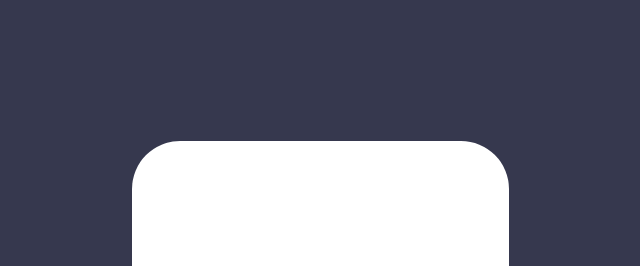
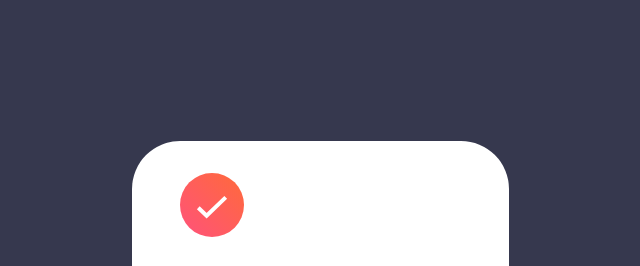
Before and after one commit to jp-rco/page, a plain HTML site: page segunda.html in a window 1280 px wide. Shown: the top 266 px of the page, without its empty margins (342-982 px from the left). Drawn offline with Linux system fonts and the light colour scheme.

Commit message:
fix images

```diff
--- a/styles/styles2.css
+++ b/styles/styles2.css
@@ -30,7 +30,7 @@
         margin-top: 6rem;
         margin-left: 2rem;
         background-position: center;
-        background-image: url("./../assets/icon-success.svg"); /* Reemplaza 'nueva-imagen.svg' con la ruta de tu nueva imagen */
+        background-image: url("./../assets/images/icon-success.svg"); /* Reemplaza 'nueva-imagen.svg' con la ruta de tu nueva imagen */
         background-size: cover;
     }
 
@@ -107,7 +107,7 @@
 
     .derecha{
       margin-top: 1rem;
-      background-image: url("./../assets/icon-success.svg"); /* Reemplaza 'nueva-imagen.svg' con la ruta de tu nueva imagen */
+      background-image: url("./../assets/images/icon-success.svg"); /* Reemplaza 'nueva-imagen.svg' con la ruta de tu nueva imagen */
       background-position: center;
       background-size: cover;
       height: 4rem;
```
